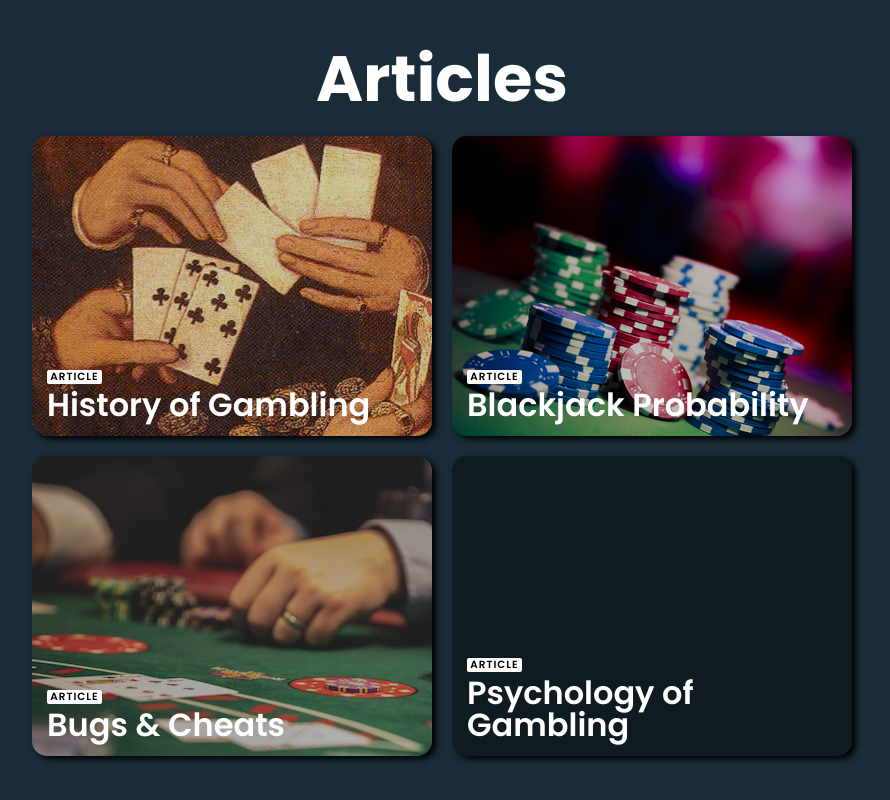
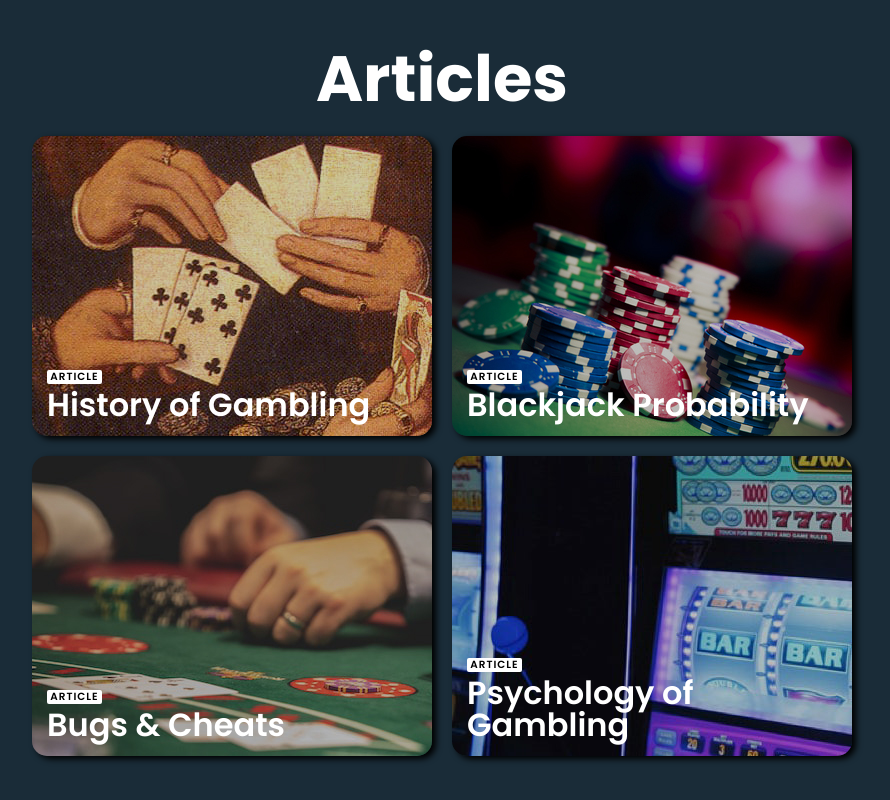
Before and after one commit to ShawnChen1210/rollOfTheDice, a plain HTML site: page index.html in a window 1280 px wide. Shown: the part 1553-2353 px from the top of the page, without its empty margins (198-1088 px from the left). Drawn offline with Linux system fonts and the light colour scheme.

Commit message:
Update styles.css

```diff
--- a/styles/styles.css
+++ b/styles/styles.css
@@ -292,7 +292,7 @@ nav button:last-child {
     background-image: url("../imgs/cheats.jpg");
 }
 .img4{
-    background-image: url("../master/imgs/slot.jpg");
+    background-image: url("../imgs/slot.jpg");
 }
 
 .box{
```
